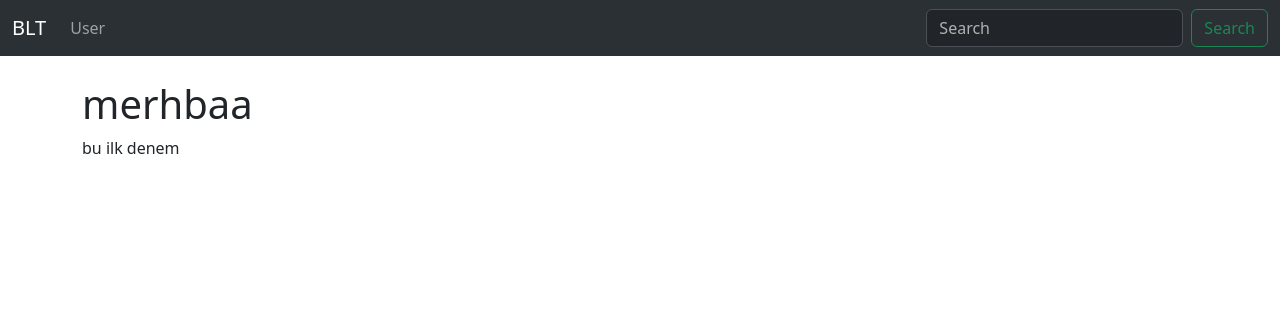
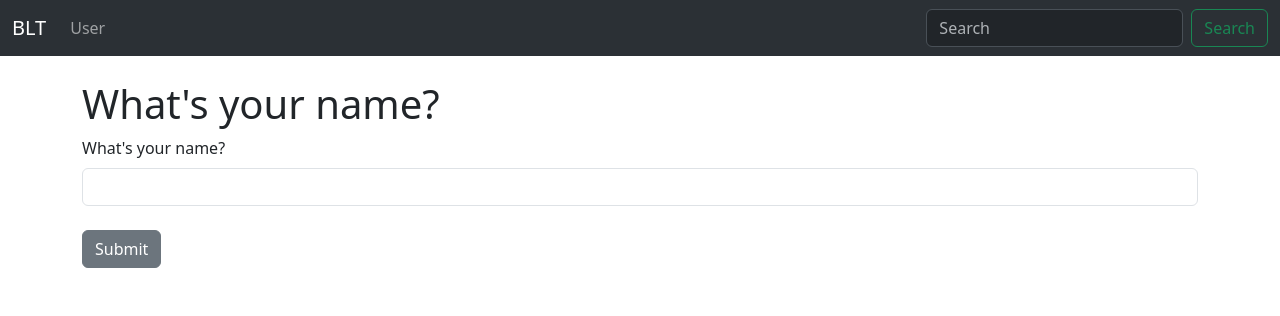
Before and after one commit to Muyubu1/FlaskPython, a Flask app: template templates/index.html in a window 1280 px wide. Shown: the top 316 px of the page. Run offline with Flask 3, Linux system fonts and the light colour scheme; the template is opened without the code that fills it: values that come from a table or form of the project are taken from there, others are empty.

Commit message:
Add name input form with WTForms, Bootstrap, and dynamic greeting support

```diff
--- a/app.py
+++ b/app.py
@@ -1,7 +1,9 @@
 from flask import Flask, render_template
+from forms.forms import NamerForm #formu entegre ettik
+
 
 app = Flask(__name__)
-
+app.config['SECRET_KEY'] = 'my_super_secret_key'
 @app.route("/")
 def home():
     stuff="<h1>Hello, World!</h1>"
@@ -29,7 +31,16 @@ def page_not_found(error):
 def internal_server_error(error):
     return render_template("500.html"), 500
 
+@app.route("/name", methods=["GET", "POST"])
+def name():
+    form = NamerForm()
+    name = None
 
+    if form.validate_on_submit():
+        name = form.name.data
+        form.name.data = ''  # Formu temizle
+
+    return render_template("index.html", form=form, name=name)
 
 
 if __name__ == "__main__":
--- /dev/null
+++ b/forms/forms.py
@@ -0,0 +1,7 @@
+from flask_wtf import FlaskForm
+from wtforms import StringField, SubmitField
+from wtforms.validators import DataRequired
+
+class NamerForm(FlaskForm):
+    name = StringField("What's your name?", validators=[DataRequired()])
+    submit = SubmitField('Submit')
--- a/templates/index.html
+++ b/templates/index.html
@@ -1,7 +1,15 @@
 {% extends "base.html" %}
+{% block content %}
+  <h1>What's your name?</h1>
+  <form method="POST" action="">
+    {{ form.hidden_tag() }}
+    {{ form.name.label(class="form-label") }}
+    {{ form.name(class="form-control") }}
+    <br>
+    {{ form.submit(class="btn btn-secondary") }}
+  </form>
 
-{% block content %}
-    <h1>merhbaa</h1>
-    <p>bu ilk denem</p>
-    <p>{{stuff |safe}}</p>
+  {% if name %}
+    <h2>Hello, {{ name }}!</h2>
+  {% endif %}
 {% endblock %}
```
Also changed, not shown: templates/base.html (line endings or trailing spaces).
